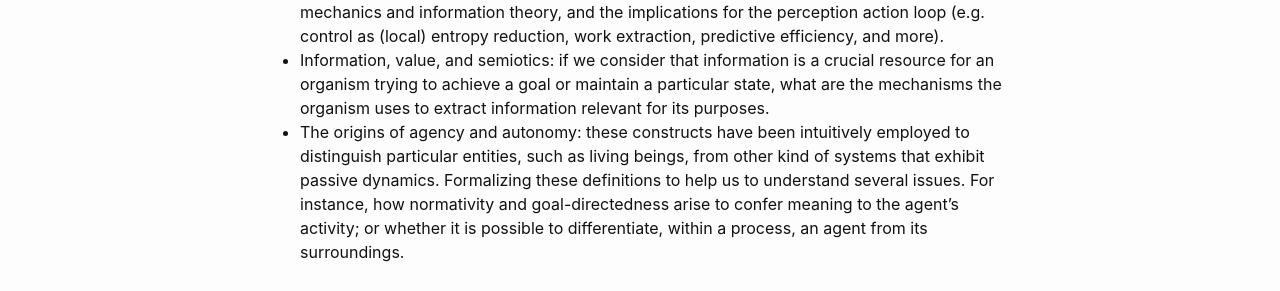
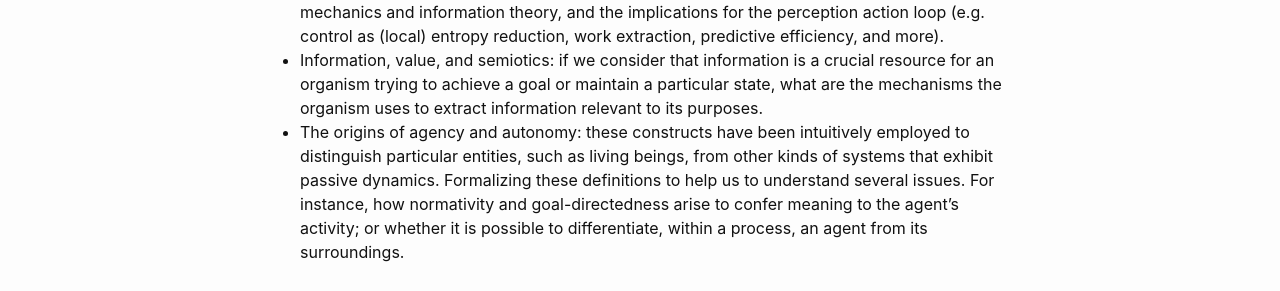
Before and after one commit to aovalle/aovalle.github.io, a Jekyll site: the page built from index.markdown, in a window 1280 px wide. Shown: the part 323-614 px from the top of the page. Built offline with Jekyll 4.4.1, drawn with Linux system fonts in a browser that asks for light colours; nearby versions of some CDN libraries; a style sheet for code colours, icons or effects is not loaded.

Commit message:
Fix typos and add in prep pub

```diff
--- a/index.markdown
+++ b/index.markdown
@@ -13,8 +13,8 @@
 <br/>
 
 - The energetics of information processing: connections between non-equilibrium statistical mechanics and information theory, and the implications for the perception action loop (e.g. control as (local) entropy reduction, work extraction, predictive efficiency, and more).
-- Information, value, and semiotics: if we consider that information is a crucial resource for an organism trying to achieve a goal or maintain a particular state, what are the mechanisms the organism uses to extract information relevant for its purposes.
-- The origins of agency and autonomy: these constructs have been intuitively employed to distinguish particular entities, such as living beings, from other kind of systems that exhibit passive dynamics. Formalizing these definitions to help us to understand several issues. For instance, how normativity and goal-directedness arise to confer meaning to the agent's activity; or whether it is possible to differentiate, within a process, an agent from its surroundings.
+- Information, value, and semiotics: if we consider that information is a crucial resource for an organism trying to achieve a goal or maintain a particular state, what are the mechanisms the organism uses to extract information relevant to its purposes.
+- The origins of agency and autonomy: these constructs have been intuitively employed to distinguish particular entities, such as living beings, from other kinds of systems that exhibit passive dynamics. Formalizing these definitions to help us to understand several issues. For instance, how normativity and goal-directedness arise to confer meaning to the agent's activity; or whether it is possible to differentiate, within a process, an agent from its surroundings.
 
 <!--
 
```
Also changed, not shown: publications.md (+4 -0 lines).
